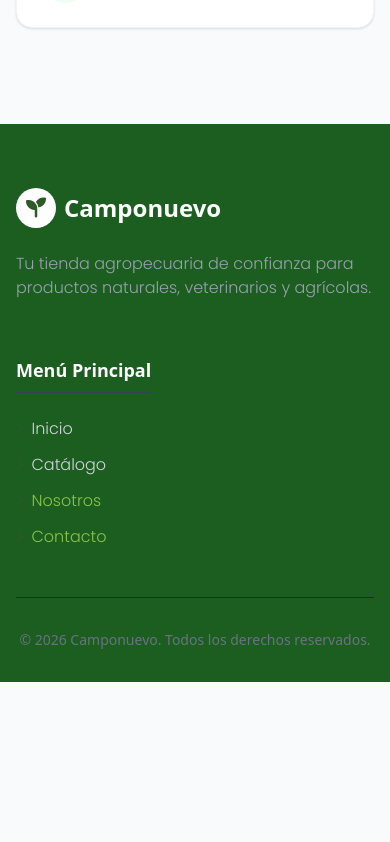
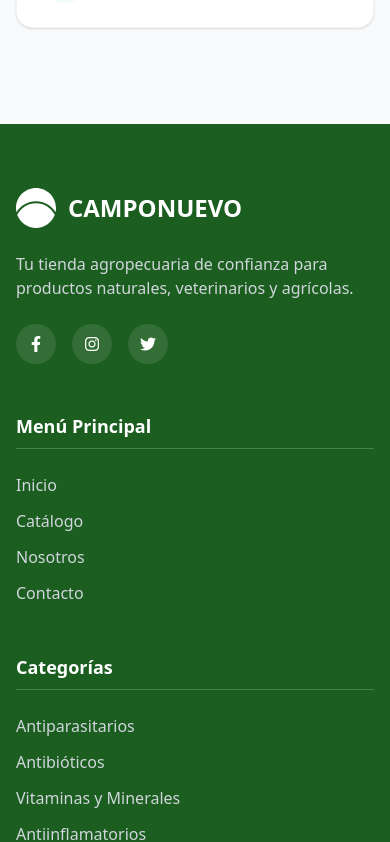
Before and after one commit to florenciowhite93/Camponuevo-1, a Next.js app: page /nosotros in a window 390 px wide. Shown: the part 3444-4286 px from the top of the page. Before the commit the page ends 4126 px from the top, so only its background shows below. Built offline with nearby package versions, Linux system fonts and the light colour scheme; no server answers; the database is empty.

Commit message:
fix: use unified Footer component in catalogo and nosotros pages

```diff
--- a/src/app/(public)/catalogo/page.tsx
+++ b/src/app/(public)/catalogo/page.tsx
@@ -4,6 +4,7 @@
 import Image from "next/image";
 import Link from "next/link";
 import { Header } from "@/components/layout/Header";
+import { Footer } from "@/components/layout/Footer";
 import { ProductCard } from "@/components/ProductCard";
 import type { Producto } from "@/types";
 import { createClient } from "@/lib/supabase/client";
@@ -469,34 +470,7 @@
       </div>
       </main>
 
-      <footer className="bg-[#1b5e20] text-white pt-16 pb-8 mt-auto">
-        <div className="container mx-auto px-4">
-          <div className="grid grid-cols-1 md:grid-cols-4 gap-8">
-            <div>
-              <div className="flex items-center mb-6">
-                <div className="bg-white w-10 h-10 rounded-full flex items-center justify-center">
-                  <i className="fas fa-seedling text-[#2d5a27] text-xl"></i>
-                </div>
-                <span className="ml-2 text-2xl font-bold">Camponuevo</span>
-              </div>
-              <p className="text-gray-400 mb-6 font-light">Tu tienda agropecuaria de confianza para productos naturales, veterinarios y agrícolas.</p>
-            </div>
-
-            <div>
-              <h3 className="text-lg font-bold mb-6 text-white border-b border-gray-700 pb-2 inline-block">Menú Principal</h3>
-              <ul className="space-y-3 font-light text-gray-300">
-                <li><Link href="/" className="hover:text-[#8bc34a] transition flex items-center"><i className="fas fa-chevron-right text-xs mr-2 text-[#2d5a27]"></i> Inicio</Link></li>
-                <li><Link href="/catalogo" className="hover:text-[#8bc34a] transition flex items-center text-[#8bc34a]"><i className="fas fa-chevron-right text-xs mr-2 text-[#2d5a27]"></i> Catálogo</Link></li>
-                <li><Link href="/nosotros" className="hover:text-[#8bc34a] transition flex items-center"><i className="fas fa-chevron-right text-xs mr-2 text-[#2d5a27]"></i> Nosotros</Link></li>
-                <li><Link href="#contacto" className="hover:text-[#8bc34a] transition flex items-center"><i className="fas fa-chevron-right text-xs mr-2 text-[#2d5a27]"></i> Contacto</Link></li>
-              </ul>
-            </div>
-          </div>
-          <div className="border-t border-gray-800 mt-12 pt-8 text-center text-gray-500 text-sm">
-            <p>&copy; 2026 Camponuevo. Todos los derechos reservados.</p>
-          </div>
-        </div>
-      </footer>
+      <Footer />
     </>
   );
 }
--- a/src/app/(public)/nosotros/page.tsx
+++ b/src/app/(public)/nosotros/page.tsx
@@ -4,6 +4,7 @@
 import Image from "next/image";
 import Link from "next/link";
 import { Header } from "@/components/layout/Header";
+import { Footer } from "@/components/layout/Footer";
 
 export default function NosotrosPage() {
   const [formData, setFormData] = useState({
@@ -260,35 +261,7 @@
       </div>
       </main>
 
-      {/* Footer */}
-      <footer className="bg-[#1b5e20] text-white pt-16 pb-8 mt-auto">
-        <div className="container mx-auto px-4">
-          <div className="grid grid-cols-1 md:grid-cols-4 gap-8">
-            <div>
-              <div className="flex items-center mb-6">
-                <div className="bg-white w-10 h-10 rounded-full flex items-center justify-center">
-                  <i className="fas fa-seedling text-[#2d5a27] text-xl"></i>
-                </div>
-                <span className="ml-2 text-2xl font-bold">Camponuevo</span>
-              </div>
-              <p className="text-gray-400 mb-6 font-light">Tu tienda agropecuaria de confianza para productos naturales, veterinarios y agrícolas.</p>
-            </div>
-
-            <div>
-              <h3 className="text-lg font-bold mb-6 text-white border-b border-gray-700 pb-2 inline-block">Menú Principal</h3>
-              <ul className="space-y-3 font-light text-gray-300">
-                <li><Link href="/" className="hover:text-[#8bc34a] transition flex items-center"><i className="fas fa-chevron-right text-xs mr-2 text-[#2d5a27]"></i> Inicio</Link></li>
-                <li><Link href="/catalogo" className="hover:text-[#8bc34a] transition flex items-center"><i className="fas fa-chevron-right text-xs mr-2 text-[#2d5a27]"></i> Catálogo</Link></li>
-                <li><Link href="/nosotros" className="hover:text-[#8bc34a] transition flex items-center text-[#8bc34a]"><i className="fas fa-chevron-right text-xs mr-2 text-[#2d5a27]"></i> Nosotros</Link></li>
-                <li><Link href="#contacto" className="hover:text-[#8bc34a] transition flex items-center text-[#8bc34a]"><i className="fas fa-chevron-right text-xs mr-2 text-[#2d5a27]"></i> Contacto</Link></li>
-              </ul>
-            </div>
-          </div>
-          <div className="border-t border-gray-800 mt-12 pt-8 text-center text-gray-500 text-sm">
-            <p>&copy; 2026 Camponuevo. Todos los derechos reservados.</p>
-          </div>
-        </div>
-      </footer>
+      <Footer />
     </>
   );
 }
```
